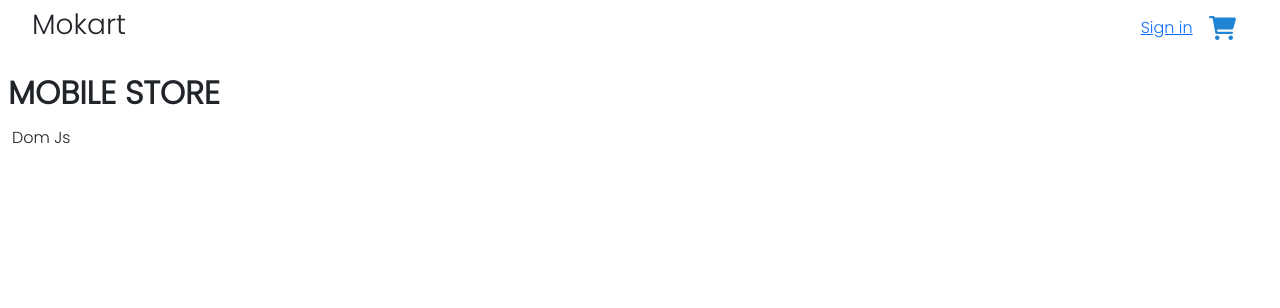
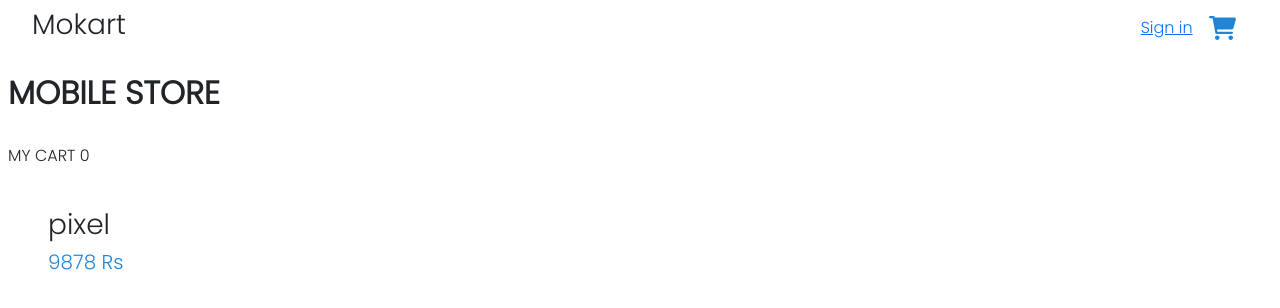
Before and after one commit to AjithAj10/JS-Mini-Project---JavaScript-Mini-Project---pqtk8gnefyw5, a plain HTML site: page index.html in a window 1280 px wide. Drawn offline with nearby package versions, Linux system fonts and the light colour scheme.

Commit message:
Update index.html

```diff
--- a/index.html
+++ b/index.html
@@ -27,28 +27,28 @@
                 <!-- use container-fluid -->
      <main>
  <h2 class="head"><b>Mobile store</b></h2>
-    <div class="container-fluid">
+    <div class="container-fluid" id="productCover">
     <!-- product -->
-    <p>Dom Js</p>
-        <!-- <div class="product col-lg-6">
-            <div class="img">
-                <img src="https://rukminim1.flixcart.com/image/416/416/kyeqjrk0/mobile/y/u/t/-original-imagan9qzdf2hbgy.jpeg?q=70" alt="">
-            </div>
-            <div class="content">
-                <h3>SAMSUNG Galaxy F22(Denim Black, 64 GB)</h3>
-                <h5>Price 250$</h5>
-                <p>Memory - 64 GB, 6 GB RAM</p>
-                <p>battery: 6000 mAh Lithium-ion Battery</p>
-                <button class="btn btn-primary">Add to cart</button>
-
-            </div>
-        </div> -->
 
     <!-- js DOM area -->
-    <!-- hr -->
-</div>
+
 </main>
 <!-- cart -->
+<div class="cartPage">
+    <div class="head">My Cart <span id="count">0</span>
+    </div>
+    <!-- js DOM area -->
+    <div class="cartContent">
+        <div class="cartimg">
+            <img src="" alt="">
+        </div>
+        <div class="content">
+            <h3>pixel</h3>
+            <h5>9878 Rs</h5>
+        </div>
+    </div>
+    <!-- end dom -->
+</div>
 <!-- footer -->
 
 <!-- js -->
```
